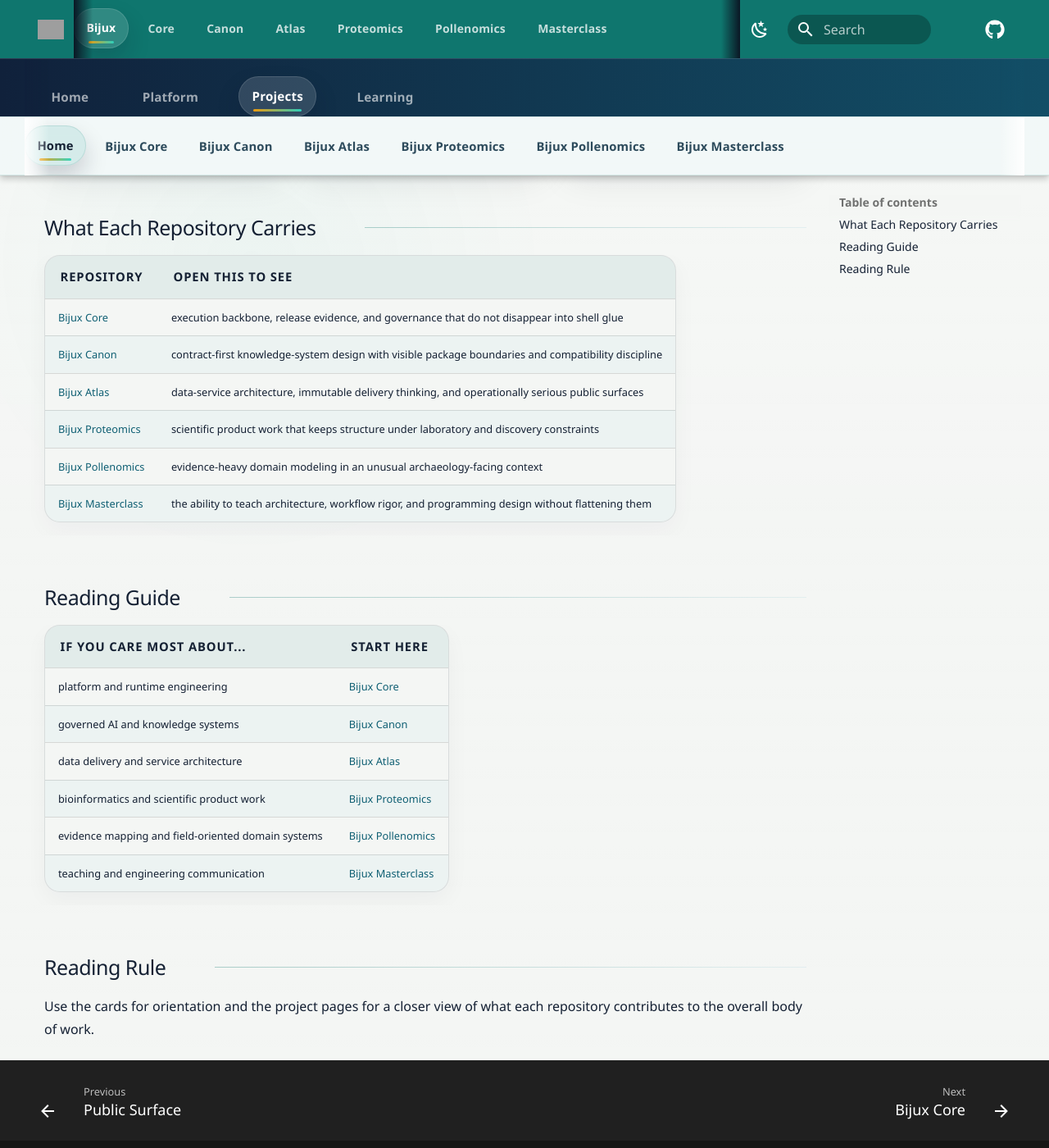
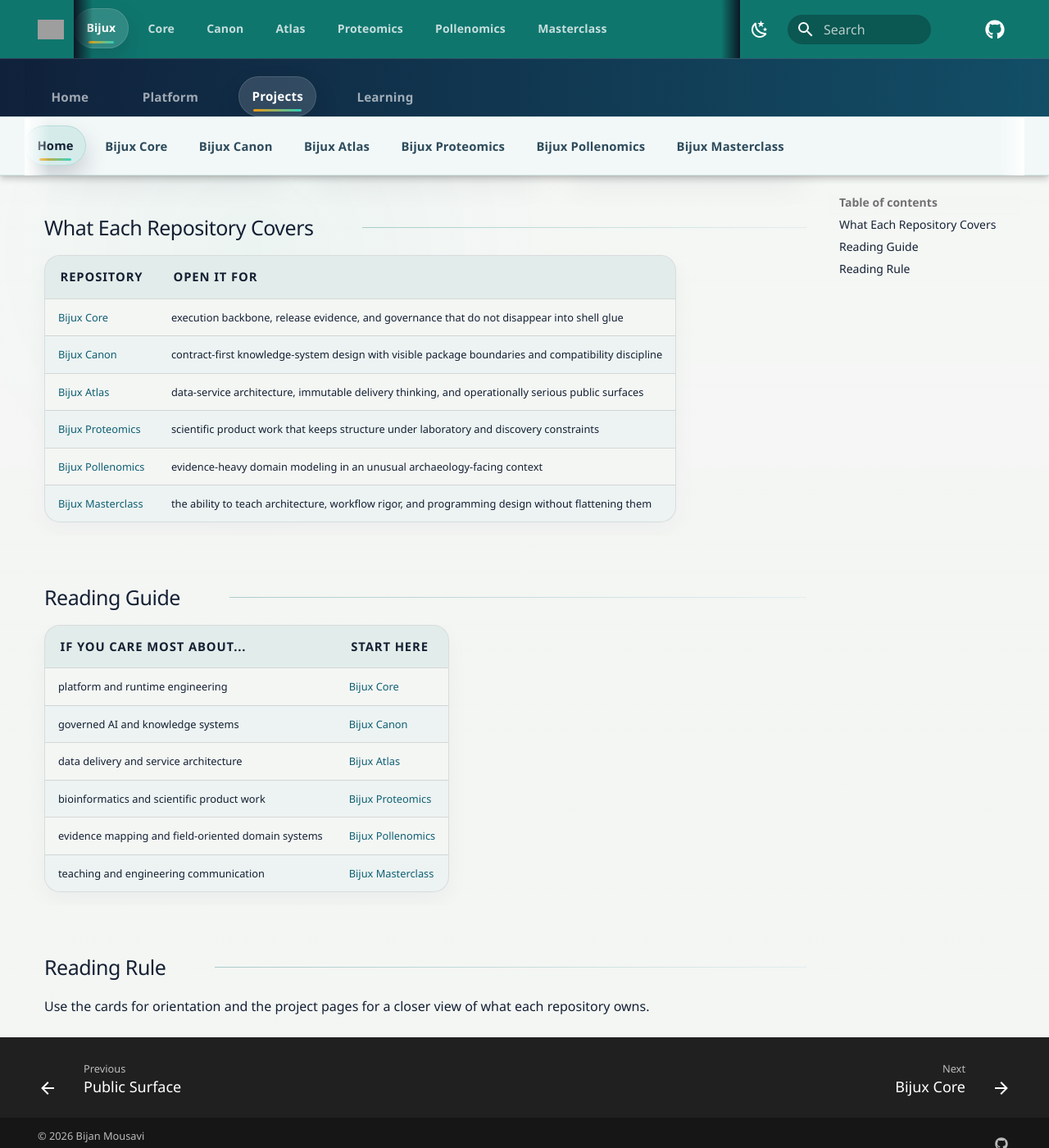
Before and after one commit to bijux/bijux.github.io, an MkDocs documentation site: the page built from docs/projects/index.md, in a window 1280 px wide and 1400 px high, scrolled down 1240 px. Shown: the whole window at 82% size. Built offline with MkDocs 1.6.1 and Material for MkDocs 9.7.7, drawn with Linux system fonts in a browser that asks for light colours; comment, search, counter and statistics services are not loaded; grey boxes are pictures that could not be loaded.

Commit message:
refactor(projects): use clearer repository entry labels

```diff
--- a/docs/projects/index.md
+++ b/docs/projects/index.md
@@ -82,9 +82,9 @@ system family through a different responsibility.
   </article>
 </div>
 
-## What Each Repository Carries
+## What Each Repository Covers
 
-| Repository | Open this to see |
+| Repository | Open it for |
 | --- | --- |
 | [Bijux Core](bijux-core.md) | execution backbone, release evidence, and governance that do not disappear into shell glue |
 | [Bijux Canon](bijux-canon.md) | contract-first knowledge-system design with visible package boundaries and compatibility discipline |
@@ -107,4 +107,4 @@ system family through a different responsibility.
 ## Reading Rule
 
 Use the cards for orientation and the project pages for a closer view of
-what each repository contributes to the overall body of work.
+what each repository owns.
```
Also changed, not shown: docs/projects/bijux-atlas.md (+1 -1 lines), docs/projects/bijux-masterclass.md (+1 -1 lines), docs/projects/bijux-pollenomics.md (+1 -1 lines), docs/projects/bijux-proteomics.md (+2 -2 lines).
